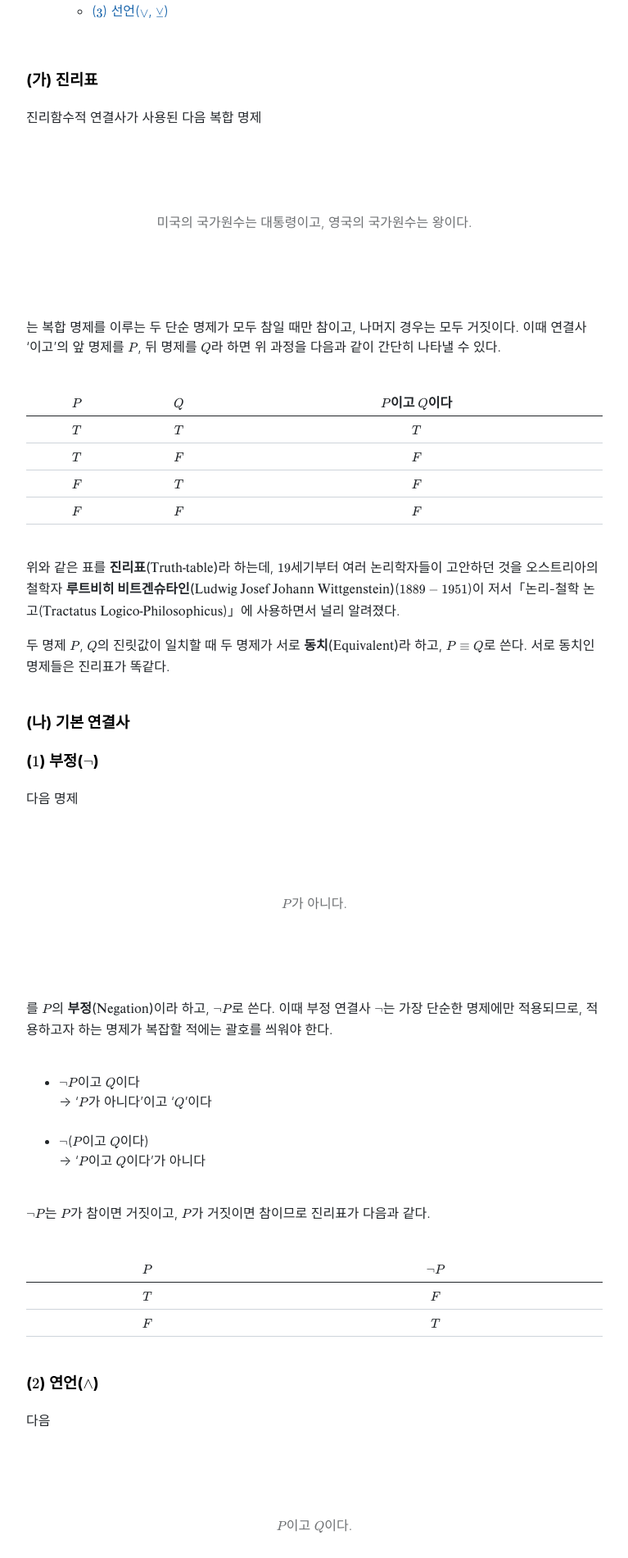
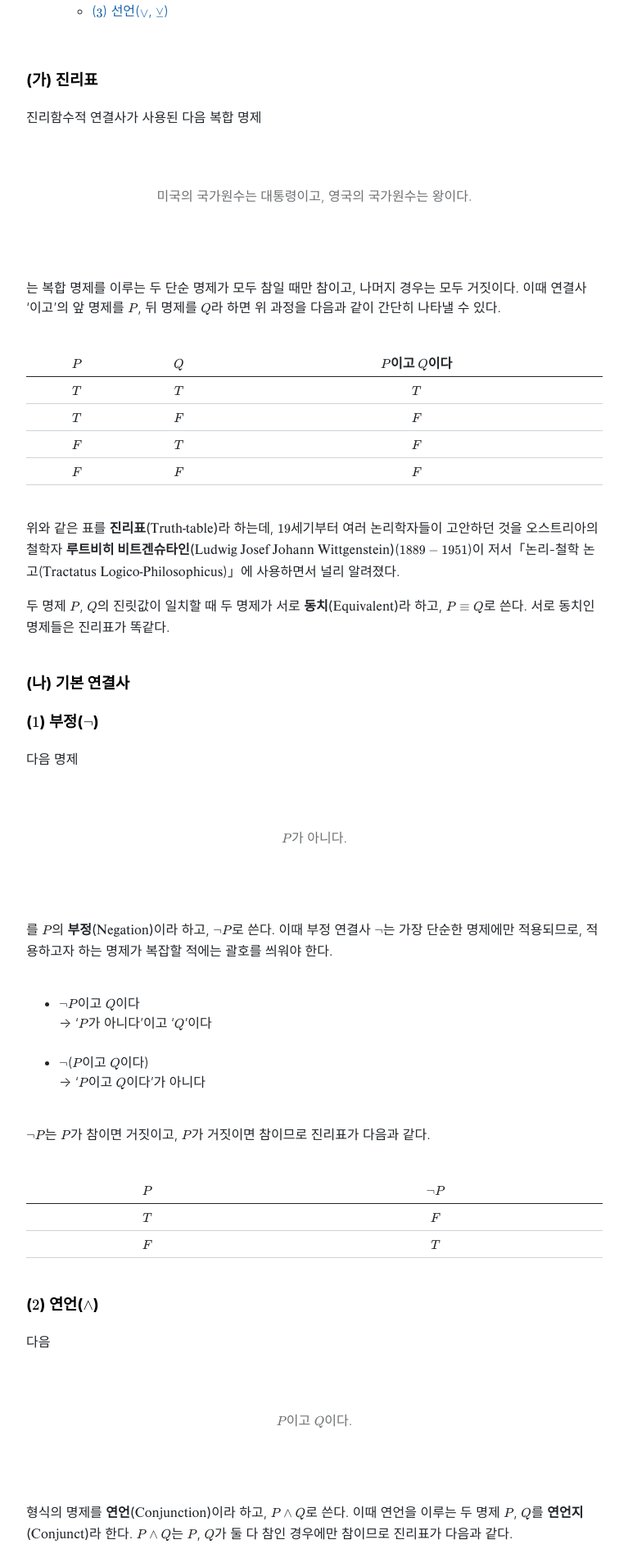
Before and after one commit to Log-zero/Log-zero.github.io, a Jekyll site: the page built from _posts/2026-01-24-진리함수적-연결사.md, in a window 1280 px wide. Shown: the part 369-2270 px from the top of the page at 82% size, without its empty margins (256-1023 px from the left). Built offline with Jekyll 4.4.1, drawn with Linux system fonts in a browser that asks for light colours; nearby versions of some CDN libraries.

Commit message:
blockquote

```diff
--- a/assets/css/blockquote.css
+++ b/assets/css/blockquote.css
@@ -5,7 +5,7 @@ blockquote::after {
 
 article.post blockquote {
   margin: 0;
-  padding: 4em 0;
+  padding: 2em 0 3em 0;
   border: none;
   text-align: center;
   font-style: normal;
```
